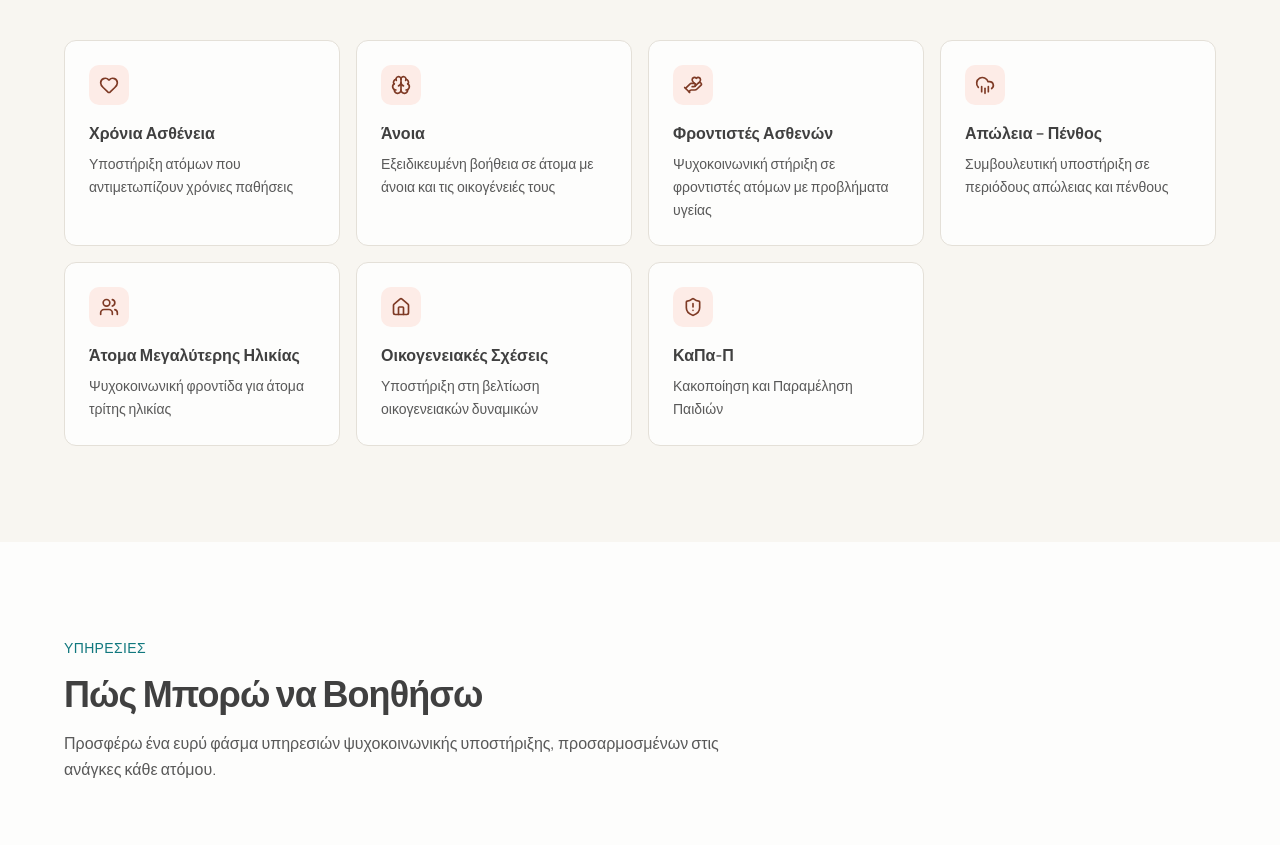
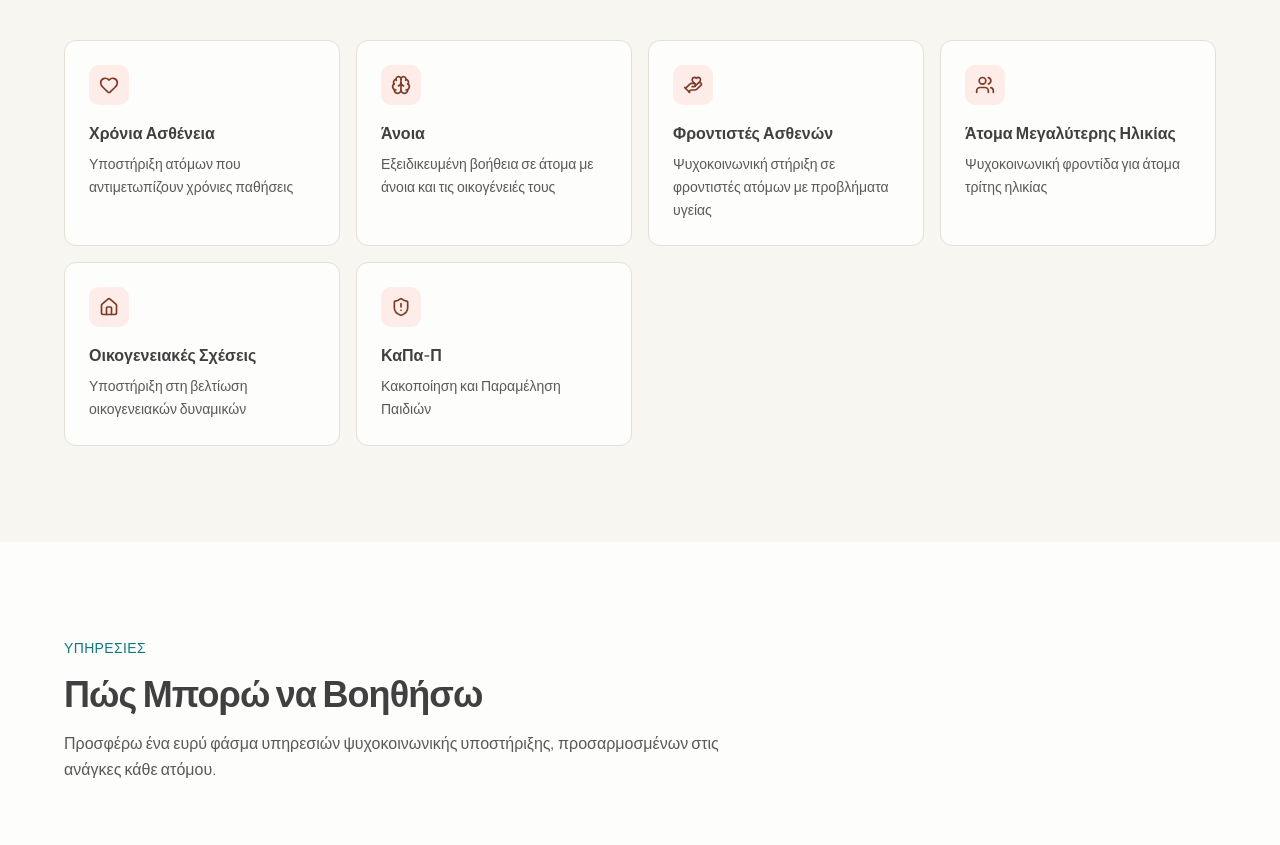
Before and after one commit to EliasBolo/SOCIAL-WORKER-SOMARIPA-ANTHOULA, a Next.js app: page / in a window 1280 px wide. Shown: the part 1840-2685 px from the top of the page. Built offline with nearby package versions, Linux system fonts and the light colour scheme.

Commit message:
Remove loss and grief card
Co-authored-by: Cursor <cursoragent@cursor.com>

```diff
--- a/components/expertise-section.tsx
+++ b/components/expertise-section.tsx
@@ -32,13 +32,6 @@ const areas = [
     descEl: "Ψυχοκοινωνική στήριξη σε φροντιστές ατόμων με προβλήματα υγείας",
     descEn: "Psychosocial support for caregivers of people with health issues",
     icon: HandHeart,
-  },
-  {
-    el: "Απώλεια – Πένθος",
-    en: "Loss & Grief",
-    descEl: "Συμβουλευτική υποστήριξη σε περιόδους απώλειας και πένθους",
-    descEn: "Counseling support during periods of loss and bereavement",
-    icon: CloudRain,
   },
   {
     el: "Άτομα Μεγαλύτερης Ηλικίας",
```
